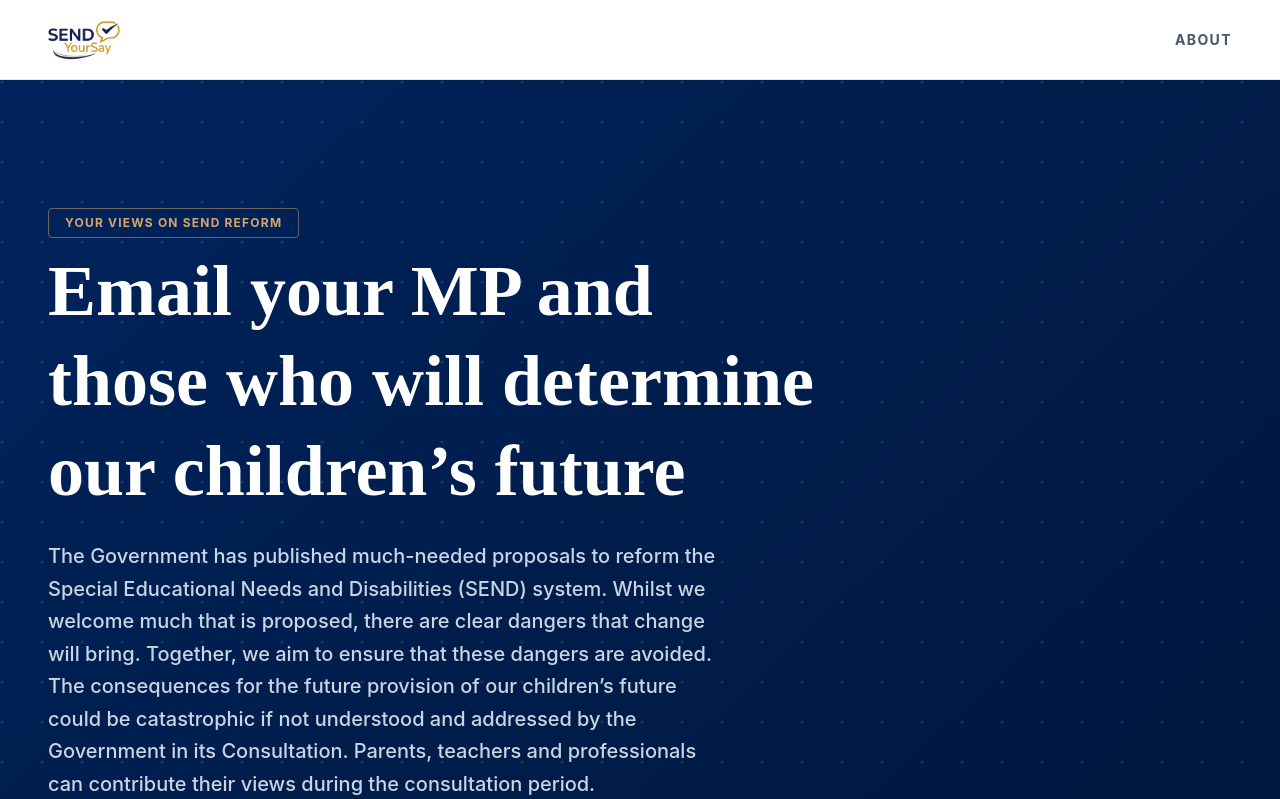
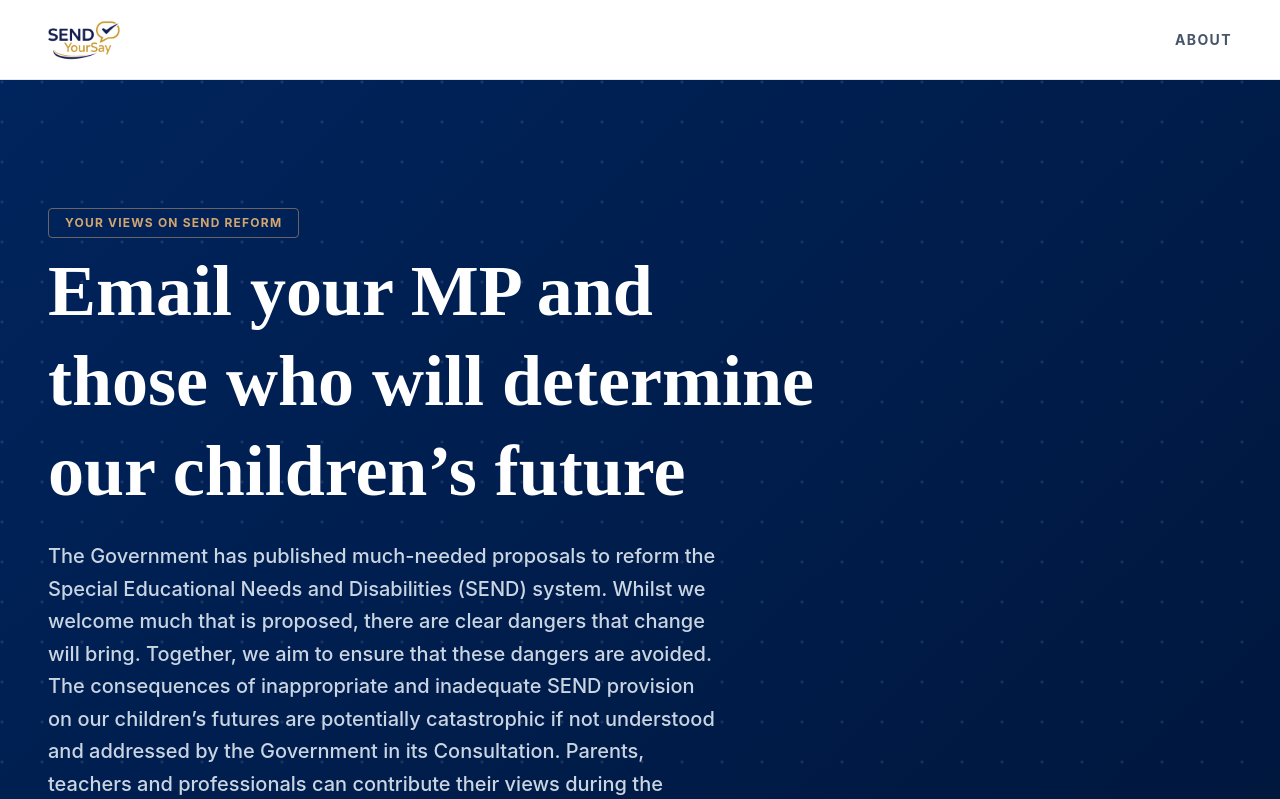
Before and after one commit to Steve-Aaron/send-SEND, a React (Vite) app: page / in a window 1280 px wide. Shown: the top 799 px of the page. Built offline with nearby package versions, Linux system fonts and the light colour scheme.

Commit message:
cookies update

```diff
--- a/src/App.jsx
+++ b/src/App.jsx
@@ -21,7 +21,7 @@ function MainApp() {
       <Hero
         subTitle="Your views on SEND reform"
         titleWhite="Email your MP and those who will determine our children’s future"
-        subheading="The Government has published much-needed proposals to reform the Special Educational Needs and Disabilities (SEND) system. Whilst we welcome much that is proposed, there are clear dangers that change will bring. Together, we aim to ensure that these dangers are avoided. The consequences for the future provision of our children’s future could be catastrophic if not understood and addressed by the Government in its Consultation.
+        subheading="The Government has published much-needed proposals to reform the Special Educational Needs and Disabilities (SEND) system. Whilst we welcome much that is proposed, there are clear dangers that change will bring. Together, we aim to ensure that these dangers are avoided. The consequences of inappropriate and inadequate SEND provision on our children’s futures are potentially catastrophic if not understood and addressed by the Government in its Consultation.
 Parents, teachers and professionals can contribute their views during the consultation period.
 "
       />
--- a/src/components/Cookies.jsx
+++ b/src/components/Cookies.jsx
@@ -9,7 +9,7 @@ export function Cookies() {
           to="/"
           className="text-accent hover:text-accent-hover font-bold inline-flex items-center gap-2 mb-8 transition-colors"
         >
-          ← Back to Homepage
+          ← Return to Homepage
         </Link>
       </div>
 
```
